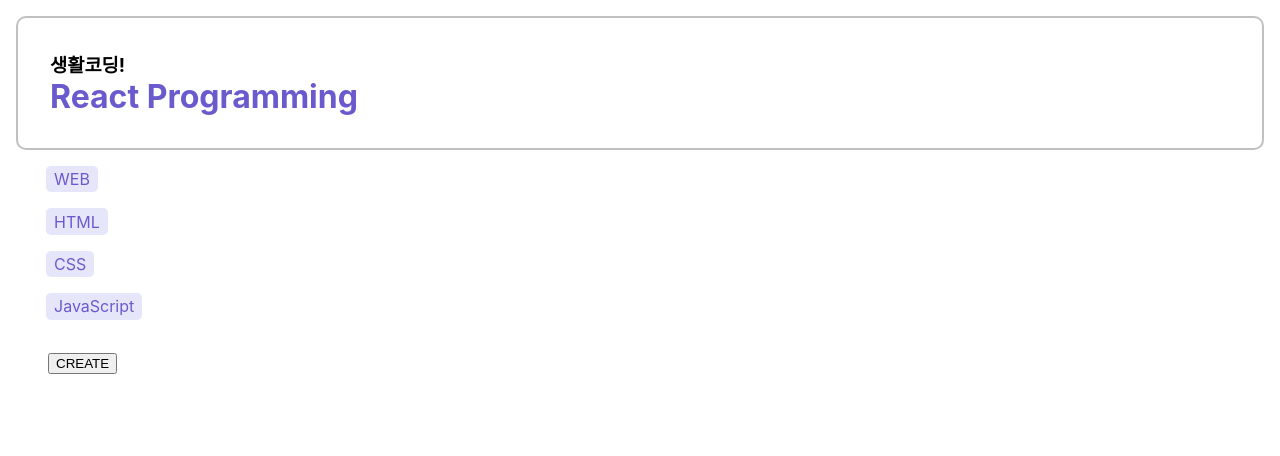
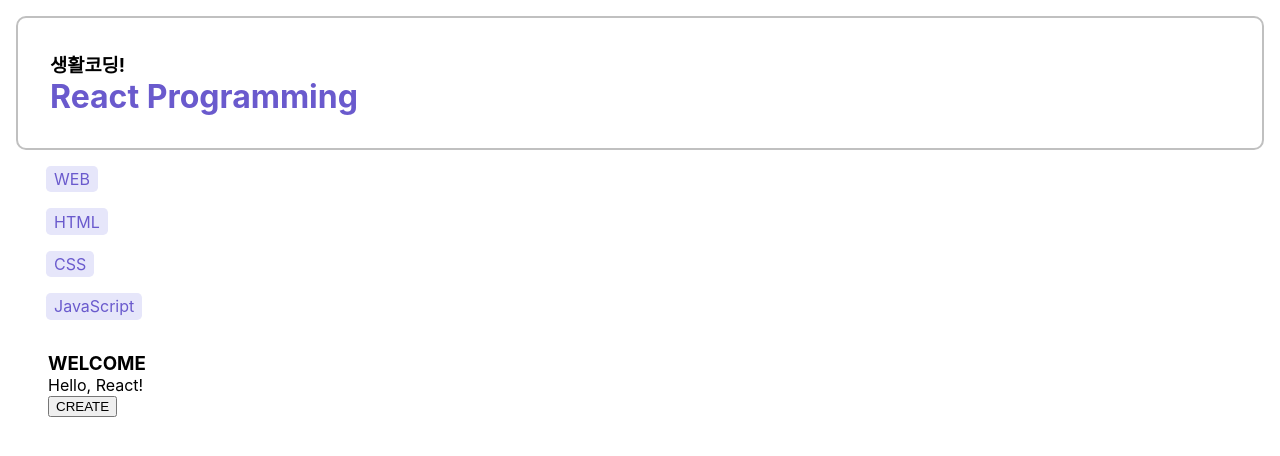
Before and after one commit to choijueun/React, a React (Create React App) app in the folder shcoding2/: page / in a window 1280 px wide. Shown: the top 456 px of the page. Built offline with nearby package versions, Linux system fonts and the light colour scheme.

Commit message:
content 표시방법 변경

```diff
--- a/shcoding2/src/App.js
+++ b/shcoding2/src/App.js
@@ -15,22 +15,20 @@ class App extends Component {
             sel_content_id: 1,
             main: {title: 'WELCOME', desc:'Hello, React!'},
             contents: [
-                {id: 1, title:'WEB', content: 'World Wide Web!'},
-                {id: 2, title:'HTML', content: 'HTML is ...'},
-                {id: 3, title:'CSS', content: 'CSS is ...'},
-                {id: 4, title:'JavaScript', content: 'JavaScript is ...'}
+                {id: 1, title:'WEB', desc: 'World Wide Web!'},
+                {id: 2, title:'HTML', desc: 'HTML is ...'},
+                {id: 3, title:'CSS', desc: 'CSS is ...'},
+                {id: 4, title:'JavaScript', desc: 'JavaScript is ...'}
             ]
         }
     }
     render () {
-        let _title, _desc = null;
+        let article = null;
         if (this.state.mode === 'MAIN') {
-            _title = this.state.main.title;
-            _desc = this.state.main.desc;
+            article = this.state.main;
         } else if (this.state.mode === 'READ') {
             const idx = this.state.sel_content_id - 1;
-            _title = this.state.contents[idx].title;
-            _desc = this.state.contents[idx].content;
+            article = this.state.contents[idx];
         }
 
         const changeHelper = {
@@ -46,7 +44,9 @@ class App extends Component {
             <div className="App">
                 <Header title={this.state.subject} changeHelper={changeHelper}/>
                 <Nav data={this.state.contents} changeHelper={changeHelper}/>
-                <Content id={this.state.sel_content_id} contents={this.state.contents} mode={this.state.mode} />
+                <Content id={this.state.sel_content_id}
+                        contents={article}
+                        mode={this.state.mode} />
             </div>
         );
     }
--- a/shcoding2/src/components/views/Content/Content.js
+++ b/shcoding2/src/components/views/Content/Content.js
@@ -3,18 +3,15 @@ import './Content.css'
 
 class Content extends Component {
     render() {
-        const idx = this.props.id - 1;
-        let title, desc = null;
+        let title = this.props.contents.title;
+        let desc = this.props.contents.desc;
 
         let btn = null;
         if(this.props.mode === 'MAIN') {
-
             btn = <div>
                 <button>CREATE</button>
             </div>
         }else if(this.props.mode === 'READ'){
-            title = this.props.contents[idx].title;
-            desc = this.props.contents[idx].content;
             btn = <div>
                 <button>CREATE</button>
                 <button>UPDATE</button>
```
